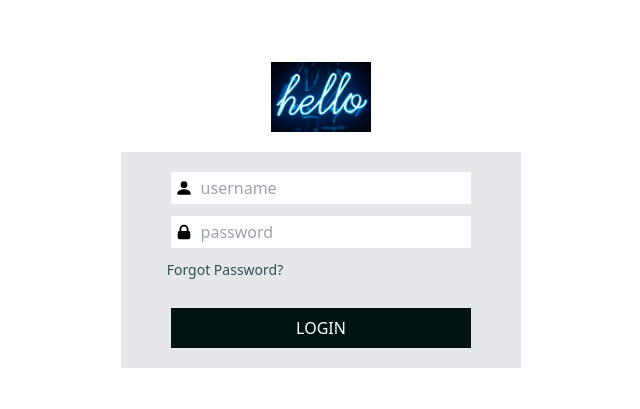
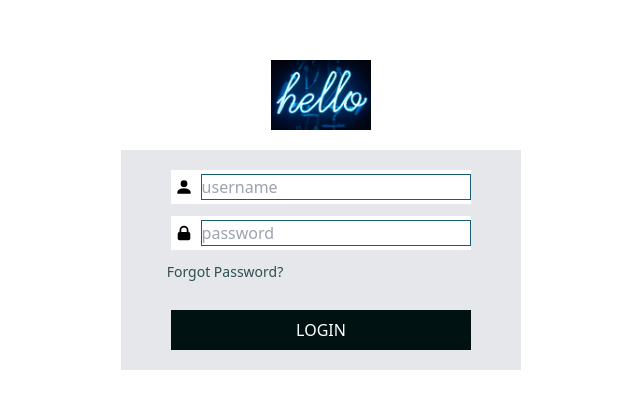
Before and after one commit to Pukka-Technologies/iVote, a Next.js app: page /login in a window 1280 px wide. Shown: the part 185-594 px from the top of the page, without its empty margins (319-959 px from the left). Built offline with nearby package versions, Linux system fonts and the light colour scheme.

Commit message:
changes in input tag

```diff
--- a/components/Forgotpassword.js
+++ b/components/Forgotpassword.js
@@ -19,7 +19,7 @@ const Forgotpassword = () => {
          placeholder="Email address"
               autoComplete="off"
               required
-              class="w-full h-10  outline-none pl-3  border-sky-900"
+              class="w-full h-10  outline-none pl-3  border-solid border-[1px] border-cyan-800 focus-visible:border-gray-900"
             />
           </div>
           <div class="mt-6">
--- a/components/Login.js
+++ b/components/Login.js
@@ -22,7 +22,7 @@ const Login = () => {
             autoComplete="off"
             required
             placeholder="username"
-            class="lg:w-full md:w-[20rem]  outline-none bg-transparent  border-sky-900"
+            class="lg:w-full md:w-[20rem]  outline-none bg-transparent  border-solid border-[1px] border-cyan-800 focus-visible:border-gray-900"
           />
         </div>
 
@@ -35,7 +35,7 @@ const Login = () => {
             type="password"
             placeholder="password"
             required
-            class="lg:w-full md:w-[20rem]  outline-none bg-transparent  border-sky-900"
+            class="lg:w-full md:w-[20rem]  outline-none bg-transparent  border-solid border-[1px] border-cyan-800 focus-visible:border-gray-900"
           />
         </div>
 
```
